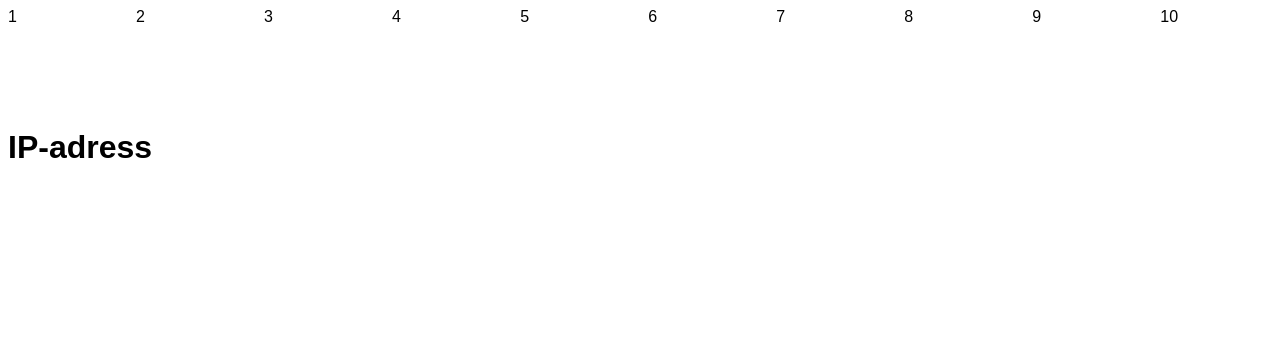
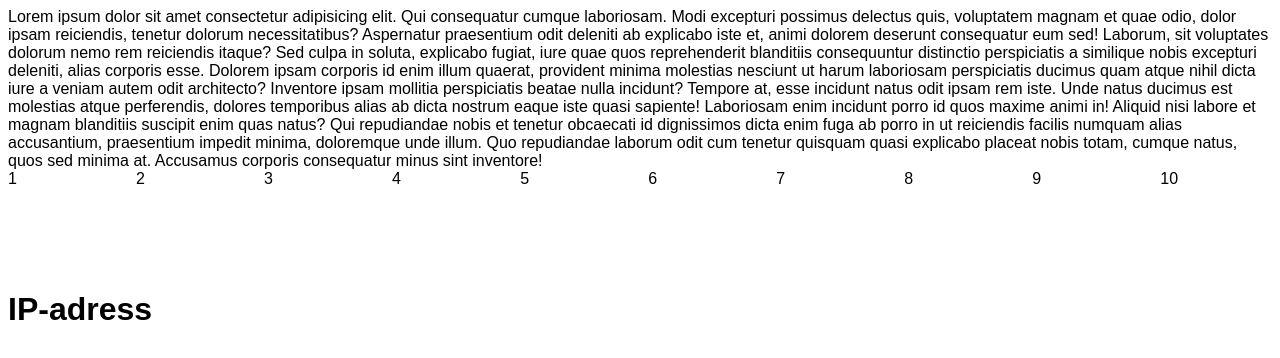
Before and after one commit to themangokid/herman-n-cv, a plain HTML site: page index.html in a window 1280 px wide. Drawn offline with Linux system fonts and the light colour scheme.

Commit message:
Changes to index.html

```diff
--- a/index.html
+++ b/index.html
@@ -6,6 +6,7 @@
     <title>Flexbox</title>
 </head>
 <body>
+    Lorem ipsum dolor sit amet consectetur adipisicing elit. Qui consequatur cumque laboriosam. Modi excepturi possimus delectus quis, voluptatem magnam et quae odio, dolor ipsam reiciendis, tenetur dolorum necessitatibus? Aspernatur praesentium odit deleniti ab explicabo iste et, animi dolorem deserunt consequatur eum sed! Laborum, sit voluptates dolorum nemo rem reiciendis itaque? Sed culpa in soluta, explicabo fugiat, iure quae quos reprehenderit blanditiis consequuntur distinctio perspiciatis a similique nobis excepturi deleniti, alias corporis esse. Dolorem ipsam corporis id enim illum quaerat, provident minima molestias nesciunt ut harum laboriosam perspiciatis ducimus quam atque nihil dicta iure a veniam autem odit architecto? Inventore ipsam mollitia perspiciatis beatae nulla incidunt? Tempore at, esse incidunt natus odit ipsam rem iste. Unde natus ducimus est molestias atque perferendis, dolores temporibus alias ab dicta nostrum eaque iste quasi sapiente! Laboriosam enim incidunt porro id quos maxime animi in! Aliquid nisi labore et magnam blanditiis suscipit enim quas natus? Qui repudiandae nobis et tenetur obcaecati id dignissimos dicta enim fuga ab porro in ut reiciendis facilis numquam alias accusantium, praesentium impedit minima, doloremque unde illum. Quo repudiandae laborum odit cum tenetur quisquam quasi explicabo placeat nobis totam, cumque natus, quos sed minima at. Accusamus corporis consequatur minus sint inventore!
     <div class="container">
         <div class="item">1</div>
         <div class="item">2</div>
```
